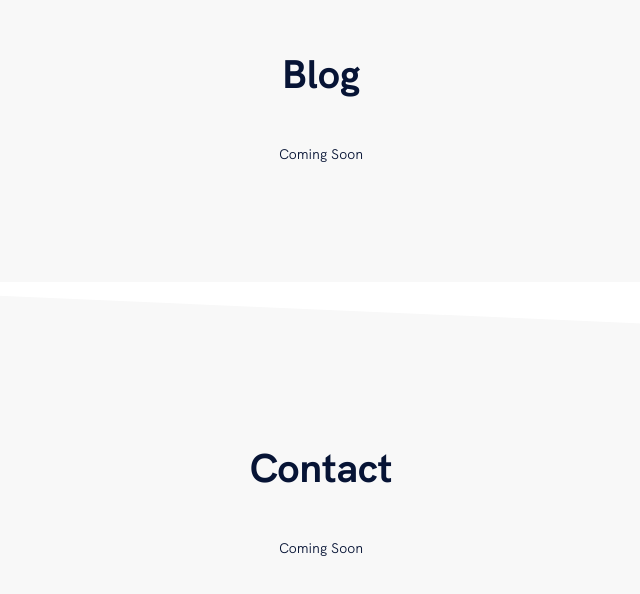
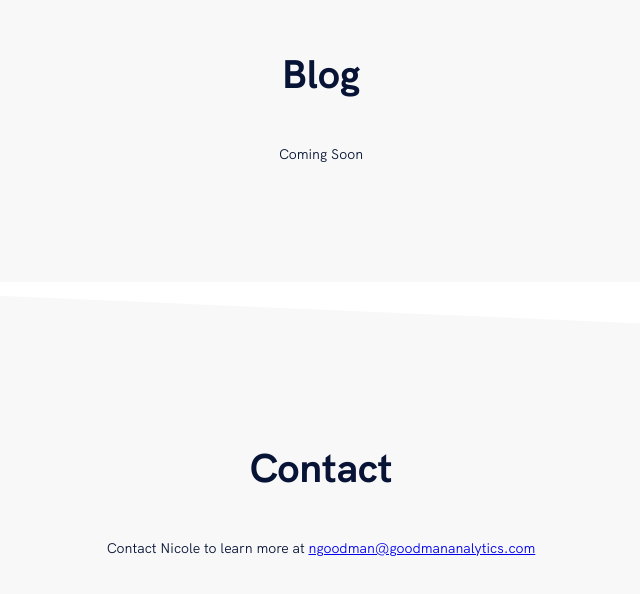
Before and after one commit to natmattison/goodman-analytics-gatsby, a Gatsby site: page / in a window 1280 px wide. Shown: the part 2864-3458 px from the top of the page, without its empty margins (319-959 px from the left). Built offline with nearby package versions, Linux system fonts and the light colour scheme; Gatsby itself is replaced by a stand-in of ours.

Commit message:
add contact copy

```diff
--- a/src/components/sections/contact.js
+++ b/src/components/sections/contact.js
@@ -7,7 +7,7 @@ const Contact = () => (
   <StyledSection>
     <ContactContainer id="contact">
       <ContactTitle>Contact</ContactTitle>
-      <Subtitle>Coming Soon</Subtitle>
+      <Subtitle>Contact Nicole to learn more at <a href="mailto:ngoodman@goodmananalytics.com">ngoodman@goodmananalytics.com</a></Subtitle>
     </ContactContainer>
   </StyledSection>
 )
@@ -32,35 +32,6 @@ const ContactTitle = styled.h3`
   text-align: center;
 `
 
-// const TryItButton = styled.button`
-//   font-weight: 500;
-//   font-size: 14px;
-//   color: white;
-//   letter-spacing: 1px;
-//   height: 60px;
-//   display: block;
-//   margin-left: 8px;
-//   text-transform: uppercase;
-//   cursor: pointer;
-//   white-space: nowrap;
-//   background: ${props => props.theme.color.secondary};
-//   border-radius: 4px;
-//   padding: 0px 40px;
-//   border-width: 0px;
-//   border-style: initial;
-//   border-color: initial;
-//   border-image: initial;
-//   outline: 0px;
-//   &:hover {
-//     box-shadow: rgba(110, 120, 152, 0.22) 0px 2px 10px 0px;
-//   }
-//   @media (max-width: ${props => props.theme.screen.md}) {
-//   }
-//   @media (max-width: ${props => props.theme.screen.sm}) {
-//     margin-left: 0;
-//   }
-// `
-
 const Subtitle = styled.span`
   ${props => props.theme.font_size.xxsmall}
   padding-top: 16px;
```
